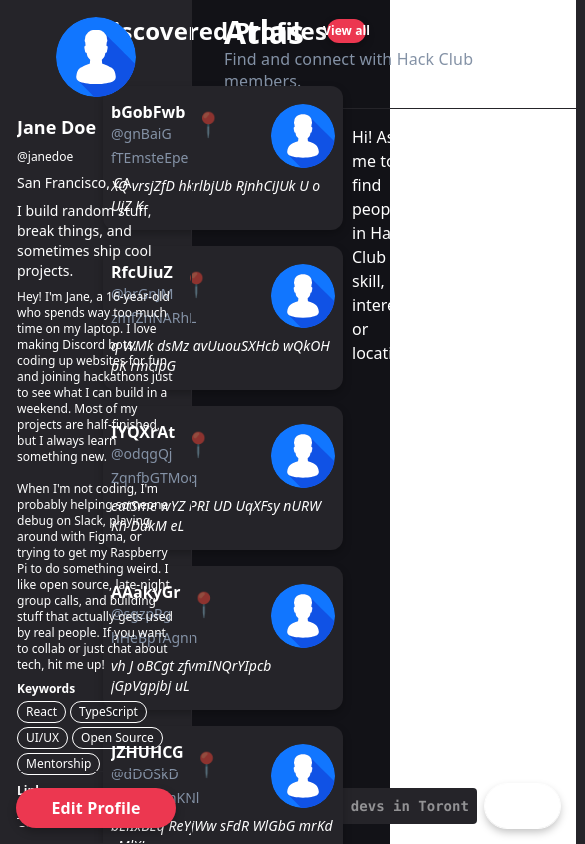
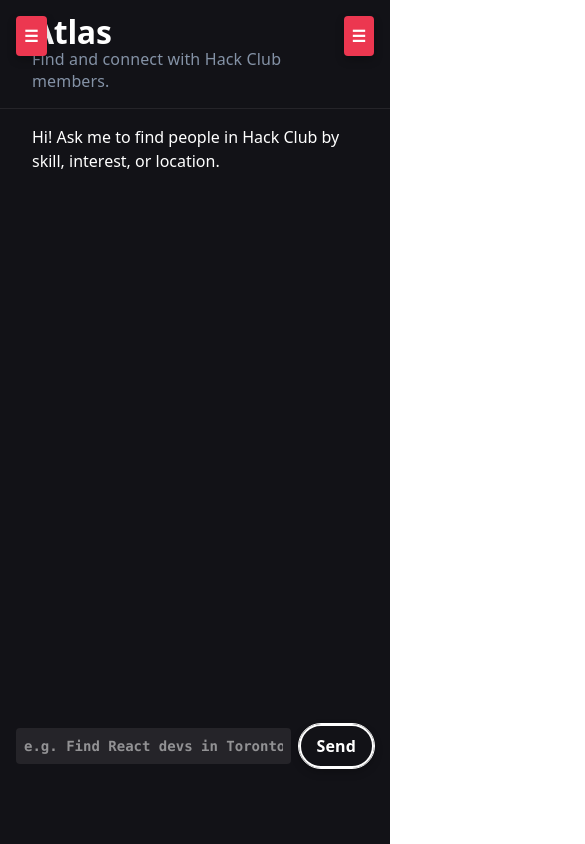
Before and after one commit to Scott170c/atlas, a Next.js app in the folder frontend/: page / in a window 390 px wide. Shown: the top 844 px of the page, 585 px wide, since content can reach past the window. Built offline with nearby package versions, Linux system fonts and the light colour scheme.

Commit message:
Responsiveness pt. 1

```diff
--- a/frontend/src/components/ChatInterface.tsx
+++ b/frontend/src/components/ChatInterface.tsx
@@ -60,13 +60,13 @@
   };
 
   return (
-    <section className="w-full flex flex-col h-full">
-      <div className="flex-1 min-h-0 flex flex-col gap-4 overflow-y-auto scrollbar-hide px-40 pt-4">
+    <section className="w-full flex flex-col min-h-0 h-[80vh]">
+      <div className="flex-1 min-h-0 flex flex-col gap-4 overflow-y-auto scrollbar-hide px-8 pt-4">
         {messages.map((msg, idx) =>
           msg.type === "user" ? (
             <div
               key={idx}
-              className="self-end"
+              className="self-end max-w-md break-words bg-darkless px-4 py-2 rounded-lg"
             >
               {msg.text}
             </div>
@@ -74,7 +74,7 @@
             <div key={idx} className="self-start flex flex-col gap-2">
               <div className="">{msg.text}</div>
               {msg.recommendations && (
-                <div className="flex gap-2 mt-1">
+                <div className="flex flex-col sm:flex-row gap-2 mt-1">
                   {msg.recommendations.map((profile, i) => (
                     <CompactProfileCard key={i} {...profile} />
                   ))}
@@ -87,7 +87,7 @@
       </div>
       <div className="flex-none p-4">
         <form className="flex justify-center" onSubmit={handleSubmit}>
-          <div className="flex gap-2 w-full max-w-2xl items-center">
+          <div className="flex gap-2 w-full max-w-full sm:max-w-lg md:max-w-2xl items-center">
             <input
               type="text"
               className="flex-1 monospace p-2 text-sm font-bold text-left bg-darkless text-white outline-none"
--- a/frontend/src/components/Layout.tsx
+++ b/frontend/src/components/Layout.tsx
@@ -1,4 +1,6 @@
-import React from "react";
+"use client";
+
+import React, { useState } from "react";
 
 type LayoutProps = {
   leftSidebar: React.ReactNode;
@@ -8,18 +10,63 @@
 };
 
 export default function Layout({ leftSidebar, rightSidebar, titleArea, children }: LayoutProps) {
+  const [showLeft, setShowLeft] = useState(false);
+  const [showRight, setShowRight] = useState(false);
+
   return (
     <div className="w-screen h-screen flex text-text bg-sunken">
-      <aside className="w-[clamp(12rem,22vw,20rem)] min-w-[10rem] max-w-[22rem] p-6 flex-shrink-0 flex flex-col h-full bg-elevated border-r border-border">
+      {/* Left Sidebar: hidden on mobile, toggleable */}
+      <aside className="hidden sm:flex w-[clamp(12rem,22vw,20rem)] min-w-[10rem] max-w-[22rem] p-6 flex-shrink-0 flex-col h-full bg-elevated border-r border-border">
         {leftSidebar}
       </aside>
+      {/* Mobile Left Sidebar Toggle */}
+      <button
+        className="sm:hidden fixed top-4 left-4 z-50 bg-primary text-white rounded p-2 shadow-brutal"
+        onClick={() => setShowLeft(v => !v)}
+        aria-label="Toggle left sidebar"
+      >
+        ☰
+      </button>
+      {showLeft && (
+        <aside className="sm:hidden fixed top-0 left-0 h-full w-4/5 max-w-xs bg-elevated border-r border-border z-50 flex flex-col p-6">
+          <button
+            className="self-end mb-4 bg-red text-white rounded p-2"
+            onClick={() => setShowLeft(false)}
+            aria-label="Close sidebar"
+          >
+            ✕
+          </button>
+          {leftSidebar}
+        </aside>
+      )}
       <main className="flex-1 flex flex-col h-full p-0">
         <div className="w-full flex-none">{titleArea}</div>
         <div className="flex-1 flex flex-col">{children}</div>
       </main>
-      <aside className="w-[clamp(12rem,22vw,20rem)] min-w-[10rem] max-w-[22rem] p-6 flex-shrink-0 flex flex-col h-full bg-elevated border-l border-border">
+      {/* Right Sidebar: hidden on mobile, toggleable */}
+      <aside className="hidden md:flex w-[clamp(12rem,22vw,20rem)] min-w-[10rem] max-w-[22rem] p-6 flex-shrink-0 flex-col h-full bg-elevated border-l border-border">
         {rightSidebar}
       </aside>
+      {/* Mobile Right Sidebar Toggle */}
+      <button
+        className="md:hidden fixed top-4 right-4 z-50 bg-primary text-white rounded p-2 shadow-brutal"
+        onClick={() => setShowRight(v => !v)}
+        aria-label="Toggle right sidebar"
+      >
+        ☰
+      </button>
+      {showRight && (
+        <aside className="md:hidden fixed top-0 right-0 h-full w-4/5 max-w-xs bg-elevated border-l border-border z-50 flex flex-col p-6">
+          <button
+            className="self-end mb-4 bg-red text-white rounded p-2"
+            onClick={() => setShowRight(false)}
+            aria-label="Close sidebar"
+          >
+            ✕
+          </button>
+          {rightSidebar}
+        </aside>
+      )}
     </div>
   );
 }
```
